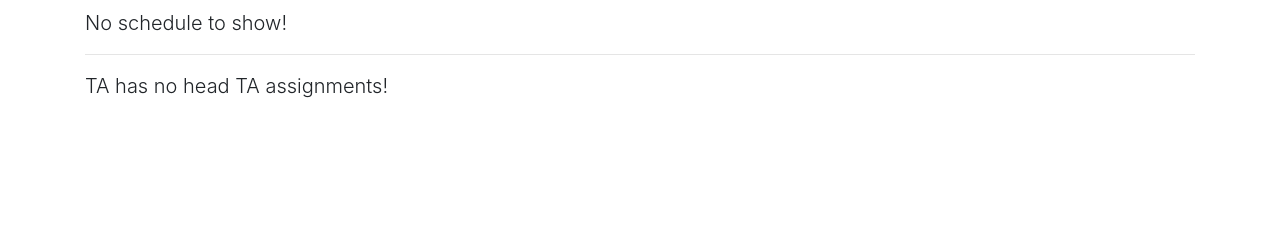
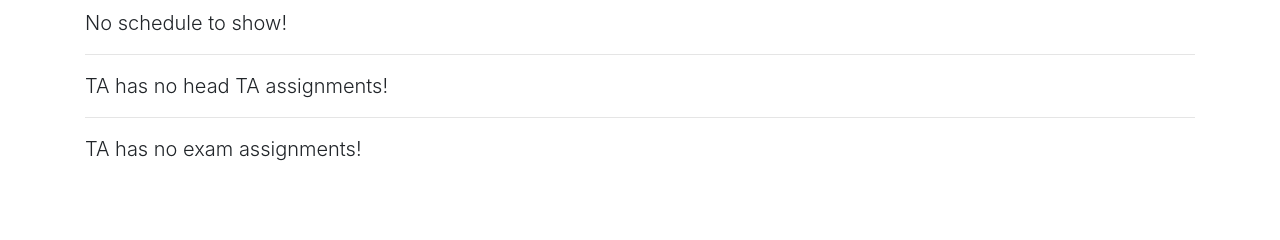
Before and after one commit to catotac/Exam-Scheduling-Agent, a Django app: template scheduler/templates/tas/detail.html in a window 1280 px wide. Shown: the part 118-358 px from the top of the page. Run offline with Django 3.2, Linux system fonts and the light colour scheme; the template is opened without the code that fills it, so the values that code supplies are empty; some libraries are stand-ins or nearby versions.

Commit message:
Add exam assignment detail to TA page

```diff
--- a/scheduler/templates/tas/detail.html
+++ b/scheduler/templates/tas/detail.html
@@ -28,4 +28,20 @@
     {% else %}
     <p class="lead">TA has no head TA assignments!</p>
     {% endif %}
+    <hr>
+    {% if exam_list %}
+    <h3>Assigned Exams</h3>
+    <div class="row">
+        <div class="col"><strong>Exam Course</strong></div>
+        <div class="col"><strong>Exam Type</strong></div>
+    </div>
+        {% for exam in exam_list %}
+        <div class="row">
+            <div class="col">{{ exam.course.code }}</div>
+            <div class="col">{{ exam.type }}</div>
+        </div>
+        {% endfor %}
+    {% else %}
+    <p class="lead">TA has no exam assignments!</p>
+    {% endif %}
 {% endblock %}
--- a/scheduler/views.py
+++ b/scheduler/views.py
@@ -84,9 +84,10 @@ def ta(request, obj_id):
     ta = TA.objects.get(pk=obj_id)
     ta_schedule = TASchedule.objects.all().filter(ta_id=obj_id)
     ta_course = TACourse.objects.all().filter(ta_id=obj_id)
+    ta_exam = TAExam.objects.all().filter(ta_id=obj_id)
 
     # Create context to render
-    context = {'ta': ta, 'schedule_list': ta_schedule, 'course_list': ta_course}
+    context = {'ta': ta, 'schedule_list': ta_schedule, 'course_list': ta_course, 'exam_list': ta_exam}
     return render(request, 'tas/detail.html', context)
 
 
```
